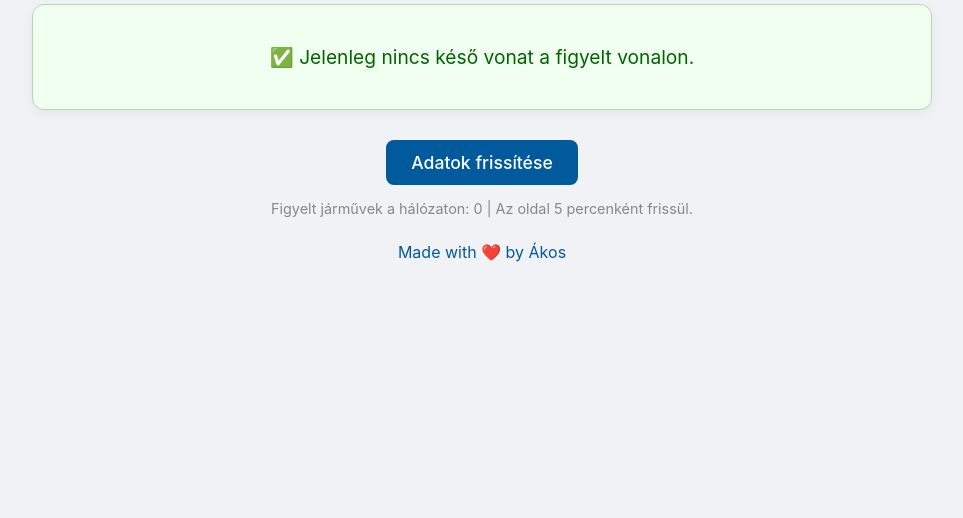
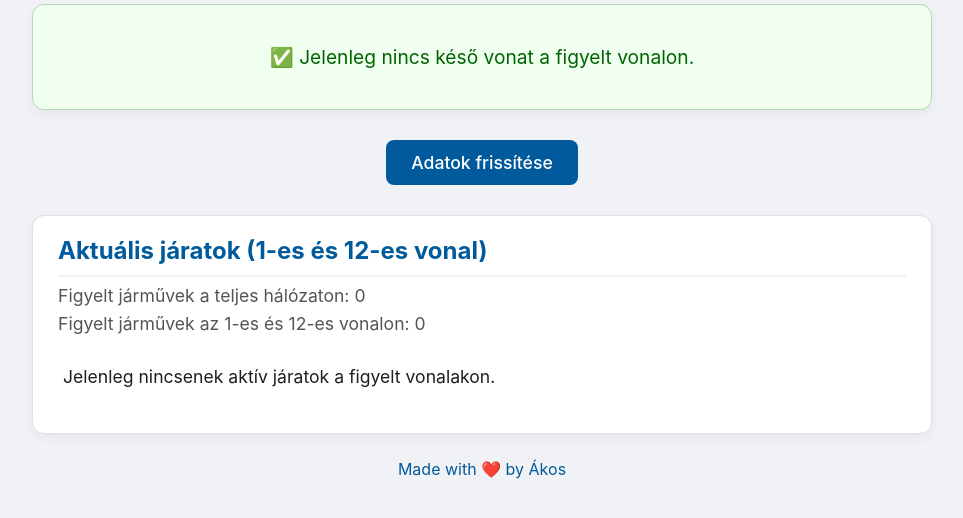
Before and after one commit to ak91hu/vonalstat, a Flask app: page / in a window 1280 px wide. Shown: the part 188-706 px from the top of the page, without its empty margins (158-1121 px from the left). Run offline with Flask 3, Linux system fonts and the light colour scheme; data that the repository does not hold is empty.

Commit message:
Enhance all trains section with styling and details
Added styling and structure for the all trains section, including train details and delay information.

```diff
--- a/templates/index.html
+++ b/templates/index.html
@@ -160,11 +160,40 @@
             background-color: #004a80;
         }
 
-        footer {
-            text-align: center;
-            margin-top: 15px;
-            font-size: 0.9em;
-            color: #888;
+        .all-trains-section {
+            background-color: #ffffff;
+            border: 1px solid #dddfe2;
+            border-radius: 12px;
+            padding: 20px 25px;
+            margin-top: 30px;
+            margin-bottom: 20px;
+            box-shadow: 0 4px 12px rgba(0,0,0,0.05);
+        }
+        .all-trains-section h2 {
+            margin: 0 0 15px 0;
+            color: #005a9c;
+            border-bottom: 2px solid #f0f2f5;
+            padding-bottom: 10px;
+        }
+        .all-trains-section p {
+            font-size: 1.1em;
+            color: #555;
+            margin-top: -10px;
+            line-height: 1.6;
+        }
+        .all-trains-list {
+            list-style-type: none;
+            padding-left: 0;
+            max-height: 400px;
+            overflow-y: auto;
+        }
+        .all-trains-list li {
+            padding: 10px 5px;
+            border-bottom: 1px solid #f0f2f5;
+            font-size: 1.1em;
+        }
+        .all-trains-list li:last-child {
+            border-bottom: none;
         }
 
         .credit-footer {
@@ -290,8 +319,8 @@
         {% endif %}
 
 
-        {% if trains %}
-            {% for train in trains %}
+        {% if delayed_trains %}
+            {% for train in delayed_trains %}
             <div class="train-card">
                 <div class="delay">
                     <div class="delay-dot">🔴</div>
@@ -301,7 +330,8 @@
                     <h2 class="train-name"
                         data-lat="{{ train.lat }}"
                         data-lon="{{ train.lon }}"
-                        data-name="{{ train.name }}">
+                        data-name="{{ train.name }}"
+                        data-delay="{{ train.delay_min }}">
                         🚄 {{ train.name }}
                     </h2>
                     <p>➡️ <strong>Úti cél:</strong> {{ train.destination }}</p>
@@ -316,13 +346,25 @@
             </div>
         {% endif %}
 
+
         <div class="refresh-container">
             <a href="/?force=true" class="refresh-button">Adatok frissítése</a>
         </div>
 
-        <footer>
-            Figyelt járművek a hálózaton: {{ vehicle_count }} | Az oldal 5 percenként frissül.
-        </footer>
+        <div class="all-trains-section">
+            <h2>Aktuális járatok (1-es és 12-es vonal)</h2>
+            <p>
+                Figyelt járművek a teljes hálózaton: {{ vehicle_count }}<br>
+                Figyelt járművek az 1-es és 12-es vonalon: {{ line_1_count }}
+            </p>
+            <ul class="all-trains-list">
+                {% for train in all_trains %}
+                    <li><b>{{ train.name }}</b> ➡️ {{ train.destination }}</li>
+                {% else %}
+                    <li>Jelenleg nincsenek aktív járatok a figyelt vonalakon.</li>
+                {% endfor %}
+            </ul>
+        </div>
     </div>
 
     <footer class="credit-footer">
@@ -338,7 +380,7 @@
         var modal = document.getElementById("map-modal");
         var mapTitle = document.getElementById("map-title");
 
-        function showMap(lat, lon, name) {
+        function showMap(lat, lon, name, delay) {
             if (!lat || !lon || lat === 'None' || lon === 'None') {
                 alert("Ehhez a vonathoz jelenleg nincsenek pozícióadatok.");
                 return;
@@ -360,6 +402,9 @@
 
             var marker = L.marker([lat, lon]).addTo(map);
 
+            var popupContent = "<b>" + name + "</b><br>Késés: " + delay + " perc";
+            marker.bindPopup(popupContent).openPopup();
+
             setTimeout(function() {
                 map.invalidateSize();
             }, 100);
@@ -380,7 +425,8 @@
                     var lat = this.getAttribute('data-lat');
                     var lon = this.getAttribute('data-lon');
                     var name = this.getAttribute('data-name');
-                    showMap(lat, lon, name);
+                    var delay = this.getAttribute('data-delay');
+                    showMap(lat, lon, name, delay);
                 });
             });
         });
```
